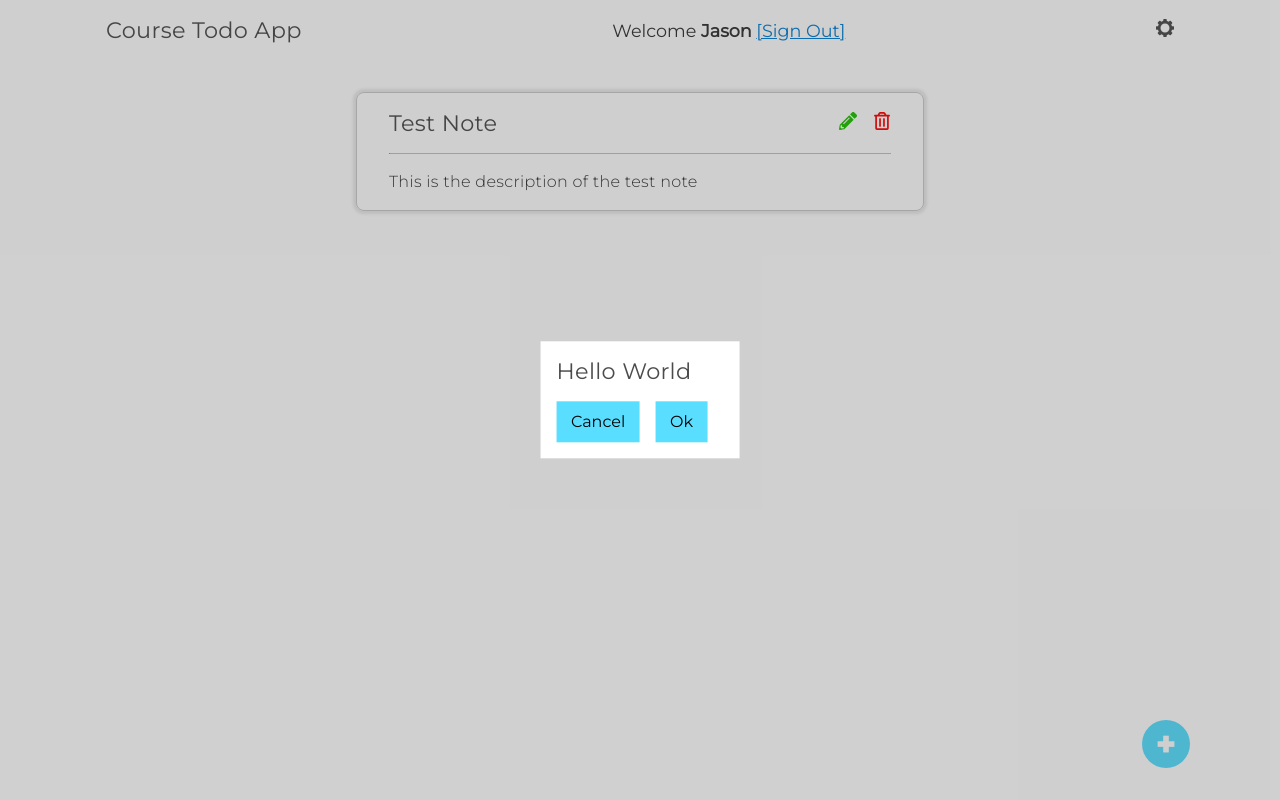
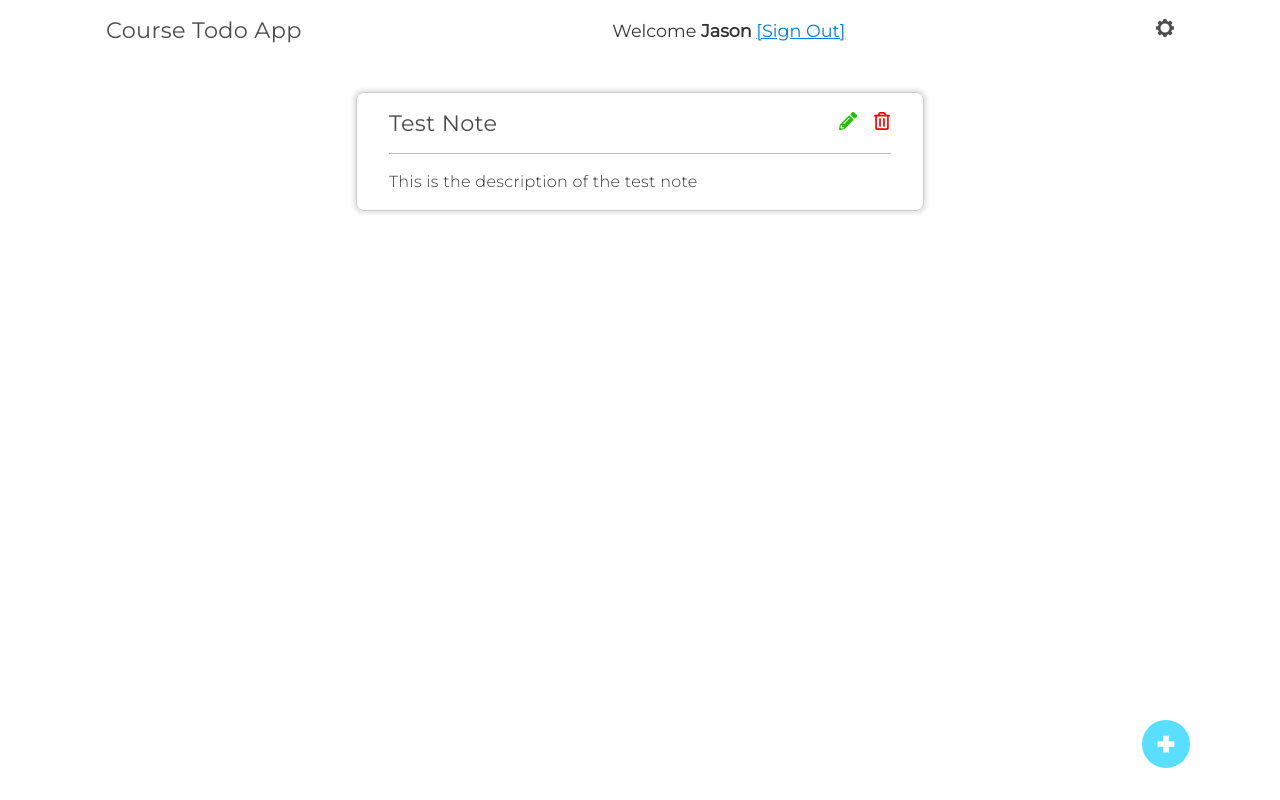
Before and after one commit to Jason-Azevedo/CourseFullStackApp, a React (Create React App) app in the folder frontend/: page / in a window 1280 px wide. Built offline with nearby package versions, Linux system fonts and the light colour scheme.

Commit message:
Deleted the simple dialog
This reverts commit 3cb35135fb861cf40c819590357036ad34988323.

```diff
--- a/frontend/src/Components/Dialog.js
+++ /dev/null
@@ -1,18 +0,0 @@
-import React from "react";
-
-export default function Dialog({ message, onOk, onCancel }) {
-  return (
-    <>
-      <div className="overlay"></div>
-      <div className="dialog">
-        <h3 className="title--sm">{message}</h3>
-        <button className="btn" onClick={onCancel}>
-          Cancel
-        </button>
-        <button className="btn" onClick={onOk}>
-          Ok
-        </button>
-      </div>
-    </>
-  );
-}
--- a/frontend/src/Pages/Home.js
+++ b/frontend/src/Pages/Home.js
@@ -3,7 +3,6 @@ import Navbar from "../Components/Navbar";
 import CreateTodoDialog from "../Components/TodoDialog/CreateTodoDialog";
 import EditTodoDialog from "../Components/TodoDialog/EditTodoDialog";
 import TodoManager from "../Components/TodoManager";
-import Dialog from "../Components/Dialog";
 
 const testTodoData = [
   {
@@ -107,11 +106,6 @@ export default function Home() {
       </main>
 
       {ShowDialog()}
-      <Dialog
-        message="Hello World"
-        onOk={() => console.log("ok")}
-        onCancel={() => console.log("cancel")}
-      />
     </>
   );
 }
--- a/frontend/src/Styles/Components/Blocks/_blocks-imports.scss
+++ b/frontend/src/Styles/Components/Blocks/_blocks-imports.scss
@@ -2,4 +2,3 @@
 @import "./nav";
 @import "./tododialog";
 @import "./todo";
-@import "./dialog";
--- a/frontend/src/Styles/Components/Blocks/_dialog.scss
+++ /dev/null
@@ -1,16 +0,0 @@
-.dialog {
-  position: absolute;
-  top: 50%;
-  left: 50%;
-  transform: translate(-50%, -50%);
-  background: #fff;
-  padding: 1rem;
-
-  .title {
-    margin-bottom: 1rem;
-  }
-
-  .btn {
-    margin-right: 1rem;
-  }
-}
--- a/frontend/src/Styles/Components/Blocks/_tododialog.scss
+++ b/frontend/src/Styles/Components/Blocks/_tododialog.scss
@@ -23,5 +23,13 @@
     display: flex;
     justify-content: center;
     align-items: center;
+    position: absolute;
+    top: 0;
+    width: 100%;
+    height: 100%;
+
+    &.hide-dialog {
+      display: none;
+    }
   }
 }
--- a/frontend/src/Styles/Components/Utils/_overlay.scss
+++ b/frontend/src/Styles/Components/Utils/_overlay.scss
@@ -1,7 +1,3 @@
 .overlay {
-  position: absolute;
-  width: 100%;
-  height: 100%;
-  top: 0;
   background-color: #3333333b;
 }
```
